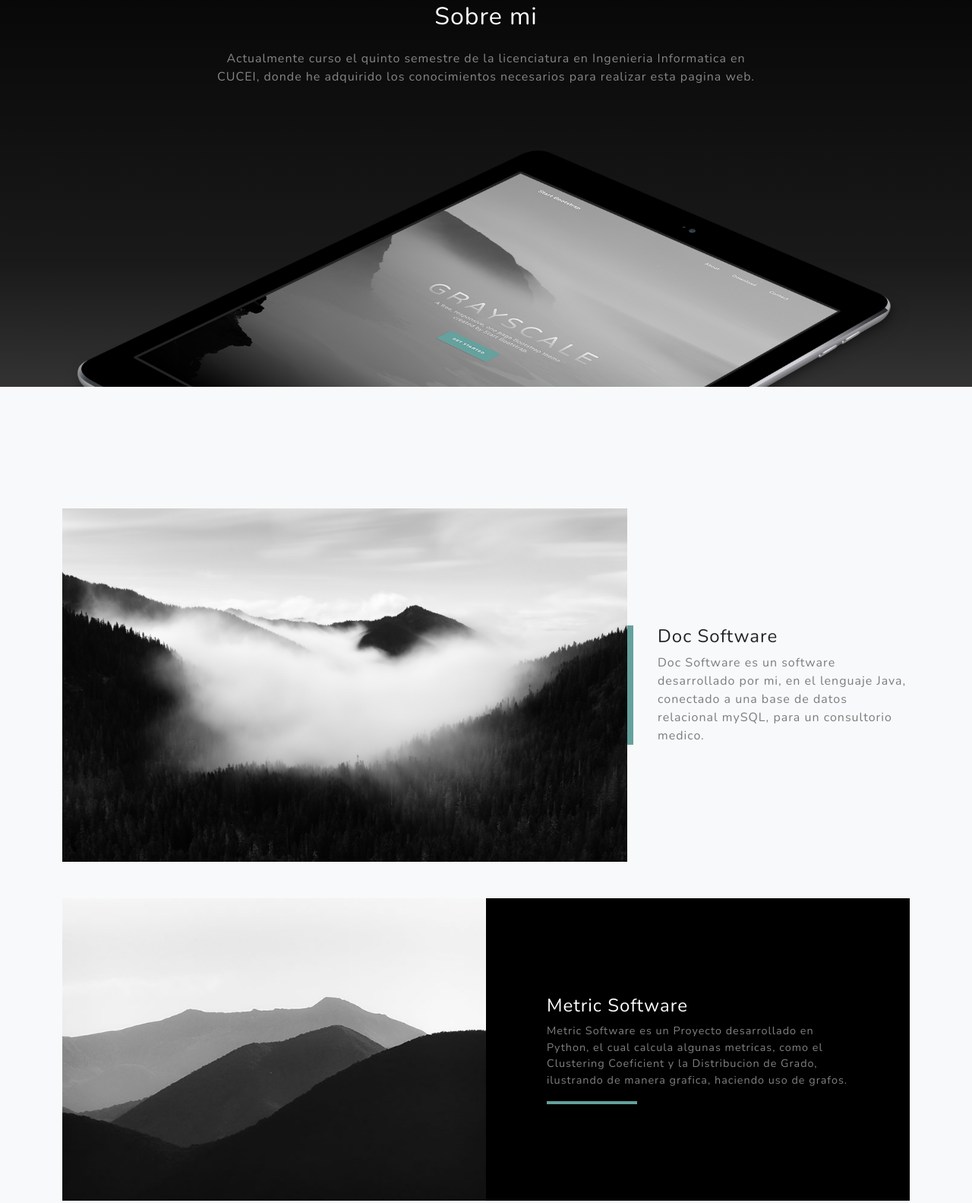
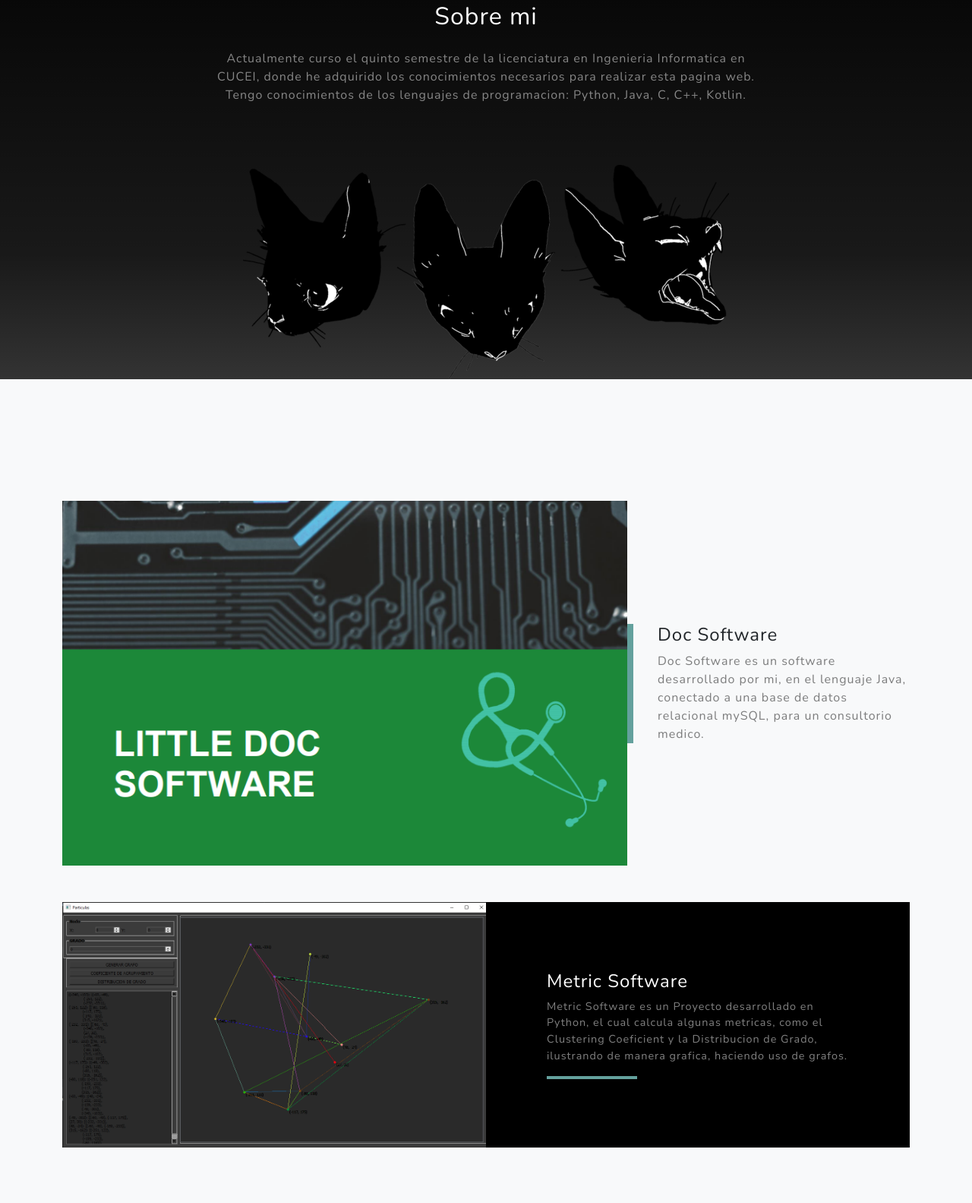
Before and after one commit to adanpaa/Project1, a plain HTML site: page index.html in a window 1280 px wide. Shown: the part 957-2540 px from the top of the page at 76% size. Drawn offline with nearby package versions, Linux system fonts and the light colour scheme.

Commit message:
Cambiando imagenes

```diff
--- a/index.html
+++ b/index.html
@@ -52,10 +52,11 @@
                         <p class="text-white-50">
                             Actualmente curso el quinto semestre de la licenciatura en Ingenieria Informatica en CUCEI, donde
                             he adquirido los conocimientos necesarios para realizar esta pagina web.
+                            Tengo conocimientos de los lenguajes de programacion: Python, Java, C, C++, Kotlin.
                         </p>
                     </div>
                 </div>
-                <img class="img-fluid" src="assets/img/ipad.png" alt="" />
+                <img class="img-fluid" src="assets/img/gato.png" alt="" />
             </div>
         </section>
         <!-- Projects-->
@@ -63,7 +64,7 @@
             <div class="container">
                 <!-- Featured Project Row-->
                 <div class="row align-items-center no-gutters mb-4 mb-lg-5">
-                    <div class="col-xl-8 col-lg-7"><img class="img-fluid mb-3 mb-lg-0" src="assets/img/bg-masthead.jpg" alt="" /></div>
+                    <div class="col-xl-8 col-lg-7"><img class="img-fluid mb-3 mb-lg-0" src="assets/img/doc.png" alt="" /></div>
                     <div class="col-xl-4 col-lg-5">
                         <div class="featured-text text-center text-lg-left">
                             <h4>Doc Software</h4>
@@ -73,7 +74,7 @@
                 </div>
                 <!-- Project One Row-->
                 <div class="row justify-content-center no-gutters mb-5 mb-lg-0">
-                    <div class="col-lg-6"><img class="img-fluid" src="assets/img/demo-image-01.jpg" alt="" /></div>
+                    <div class="col-lg-6"><img class="img-fluid" src="assets/img/metric.png" alt="" /></div>
                     <div class="col-lg-6">
                         <div class="bg-black text-center h-100 project">
                             <div class="d-flex h-100">
```
Also changed, not shown: assets/img/demo-image-01.jpg (deleted), assets/img/doc.png (added), assets/img/gato.png (added), assets/img/ipad.png (deleted), assets/img/metric.png (added).
